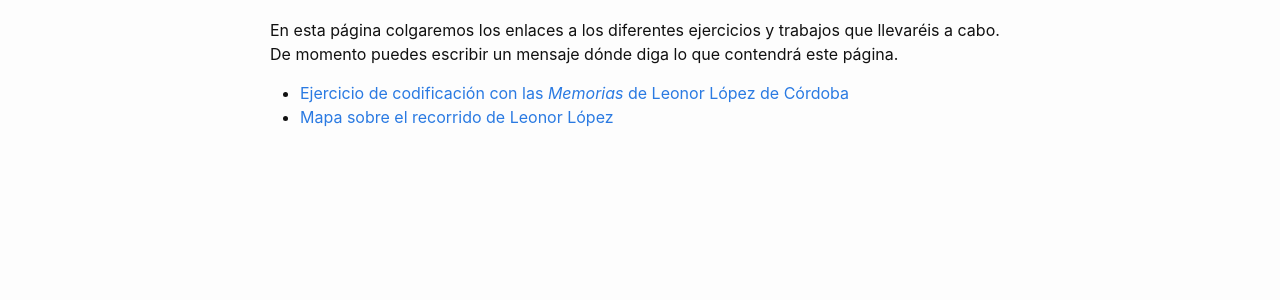
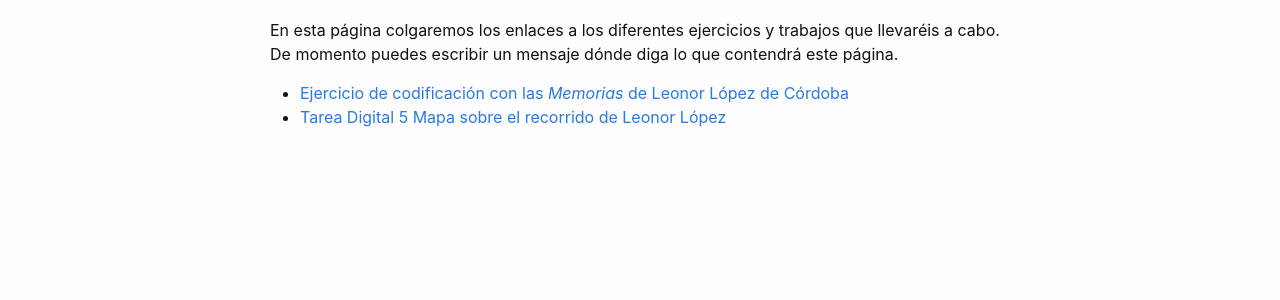
Before and after one commit to miladvh/miladvh.github.io, a Jekyll site: the page built from ejercicios/index.md, in a window 1280 px wide. Shown: the part 152-452 px from the top of the page. Built offline with Jekyll 4.4.1, drawn with Linux system fonts in a browser that asks for light colours.

Commit message:
Update index.md

```diff
--- a/ejercicios/index.md
+++ b/ejercicios/index.md
@@ -6,4 +6,4 @@ title: Ejercicios
 En esta página colgaremos los enlaces a los diferentes ejercicios y trabajos que llevaréis a cabo. De momento puedes escribir un mensaje dónde diga lo que contendrá este página.
 
 - [Ejercicio de codificación con las *Memorias* de Leonor López de Córdoba](https://miladvh.github.io/ejercicios/llc.html)
-- [Mapa sobre el recorrido de Leonor López](https://miladvh.github.io/ejercicios/mapa.html)
+- [Tarea Digital 5 Mapa sobre el recorrido de Leonor López](https://miladvh.github.io/ejercicios/mapa.html)
```
